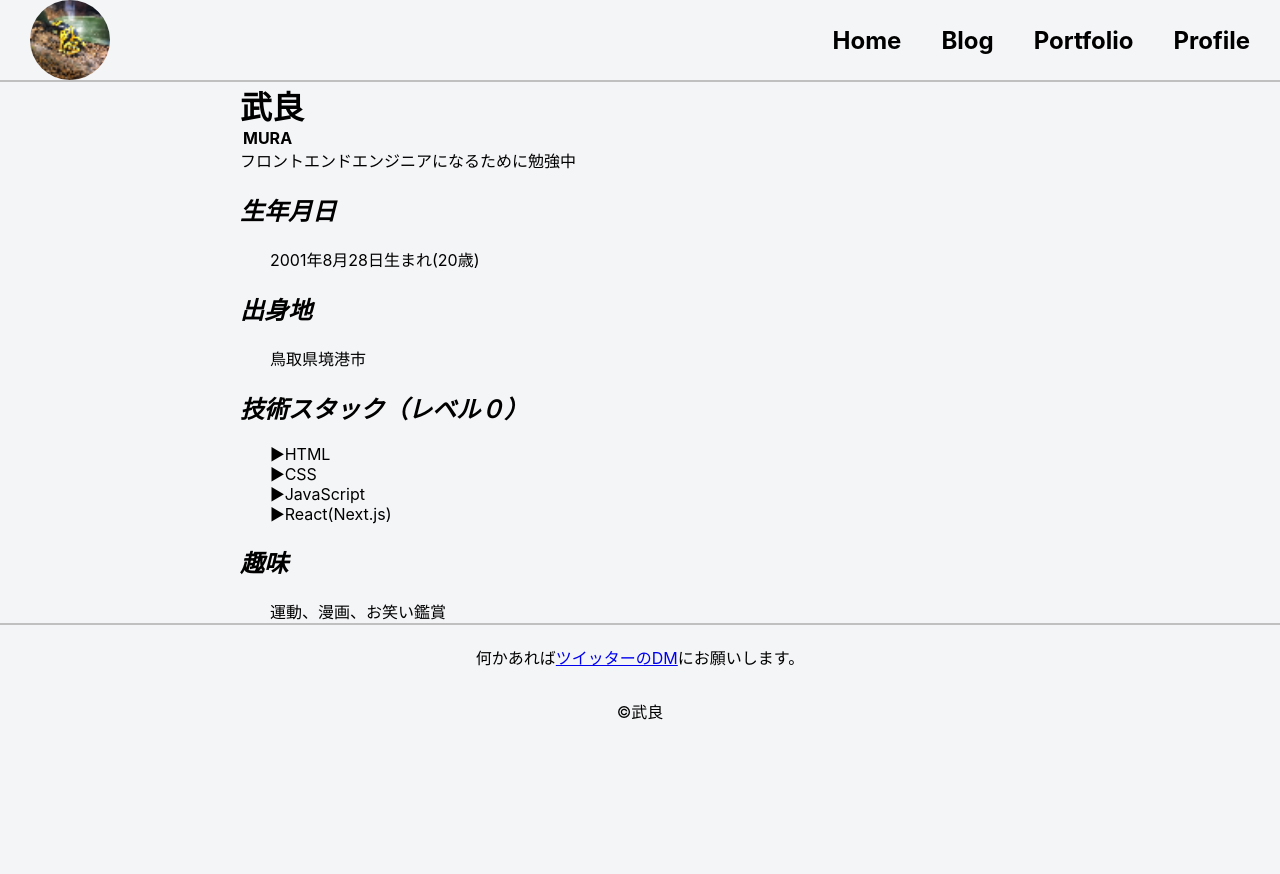
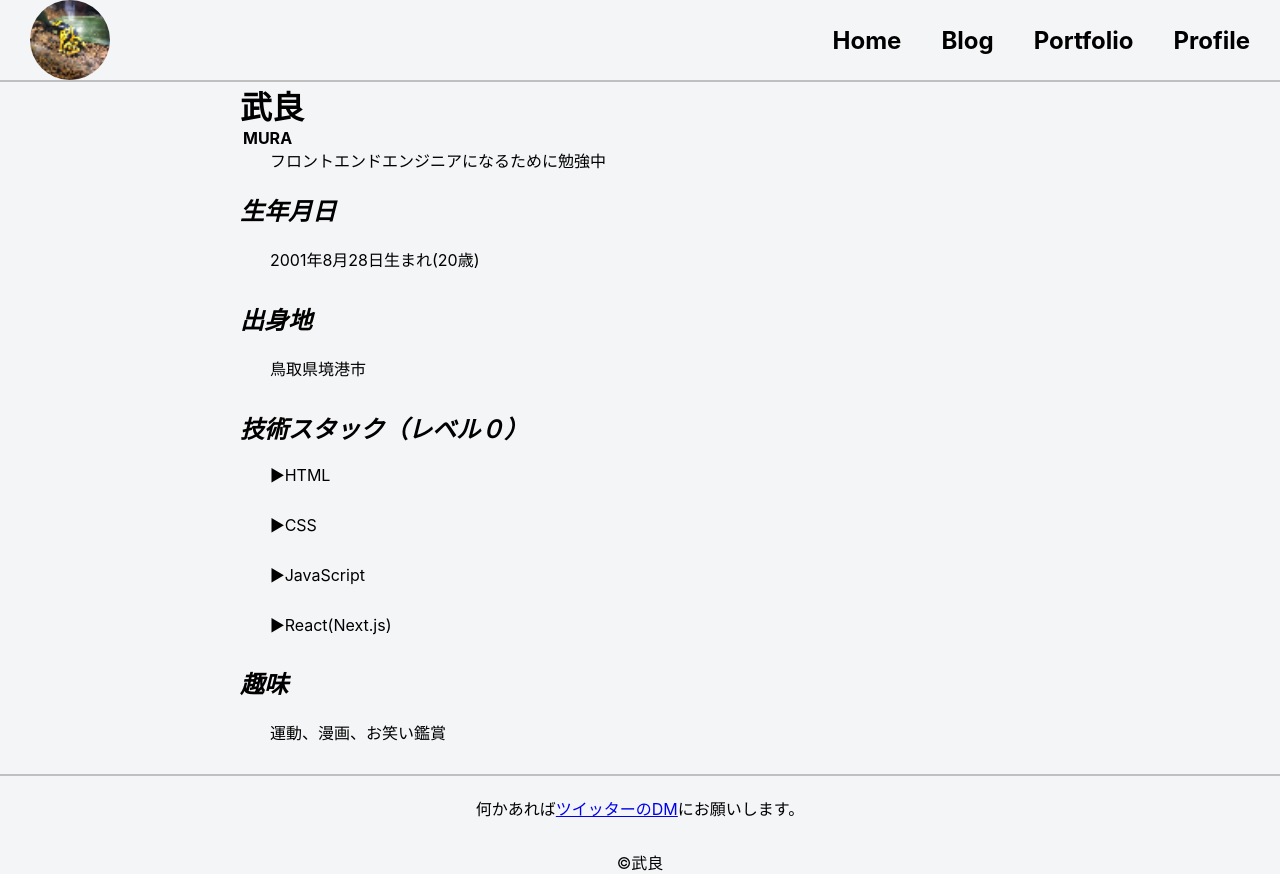
Before and after one commit to mura012/my-blog, a Next.js app: page /profile in a window 1280 px wide. Before the commit the page ends 800 px from the top, so only its background shows below. Built offline with nearby package versions, Linux system fonts and the light colour scheme.

Commit message:
💄 cssを追加

```diff
--- a/src/components/profile/Profile.module.css
+++ b/src/components/profile/Profile.module.css
@@ -1,6 +1,9 @@
 .profile {
   width: 800px;
   margin: 0 auto;
+}
+.job {
+  margin-left: 30px;
 }
 .h2 {
   font-style: italic;
@@ -20,4 +23,5 @@
 }
 .text {
   margin-left: 30px;
+  margin-bottom: 30px;
 }
```
